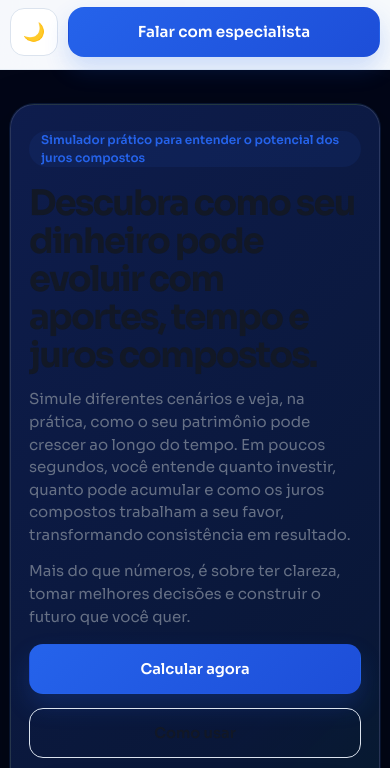
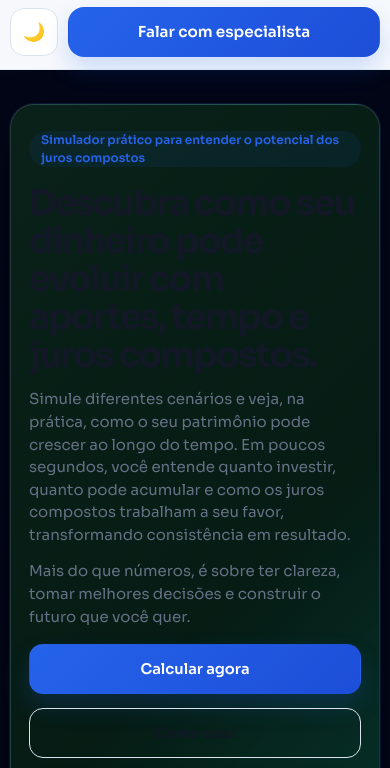
Before and after one commit to LeticiaToscano/calculadora-de-juros, a plain HTML site: page index.html in a window 390 px wide. Shown: the part 76-844 px from the top of the page. Drawn offline with nearby package versions, Linux system fonts and the light colour scheme.

Commit message:
Update index.html

```diff
--- a/index.html
+++ b/index.html
@@ -1088,12 +1088,12 @@
         height: 300px;
       }
     .hero-grid > div:first-child {
-  background: linear-gradient(
-    135deg,
-    rgba(15, 30, 80, 0.95) 0%,
-    rgba(10, 25, 60, 0.92) 60%,
-    rgba(8, 78, 46, 0.35) 100%
-  );
+background: linear-gradient(
+  135deg,
+  rgba(10, 35, 25, 0.95) 0%,
+  rgba(6, 30, 20, 0.92) 50%,
+  rgba(16, 185, 129, 0.35) 100%
+);
   border: 1px solid rgba(255, 255, 255, 0.12);
   border-radius: 24px;
   padding: 22px 18px;
```
